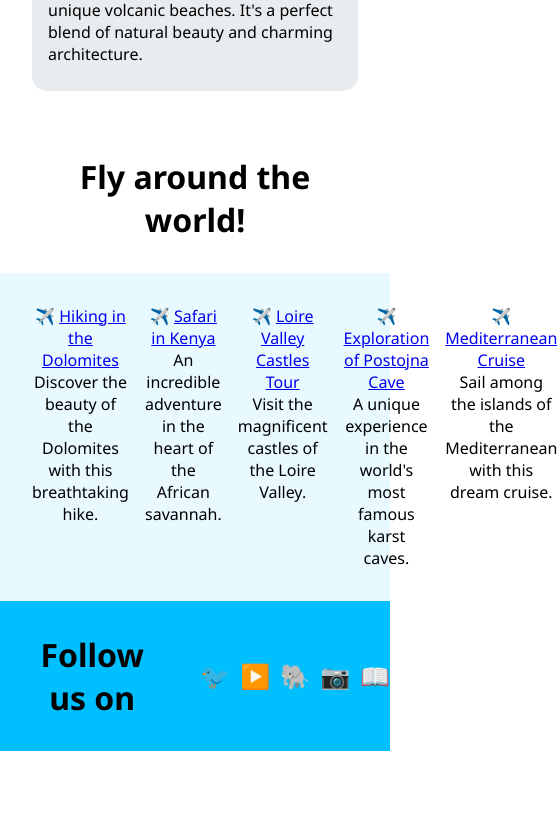
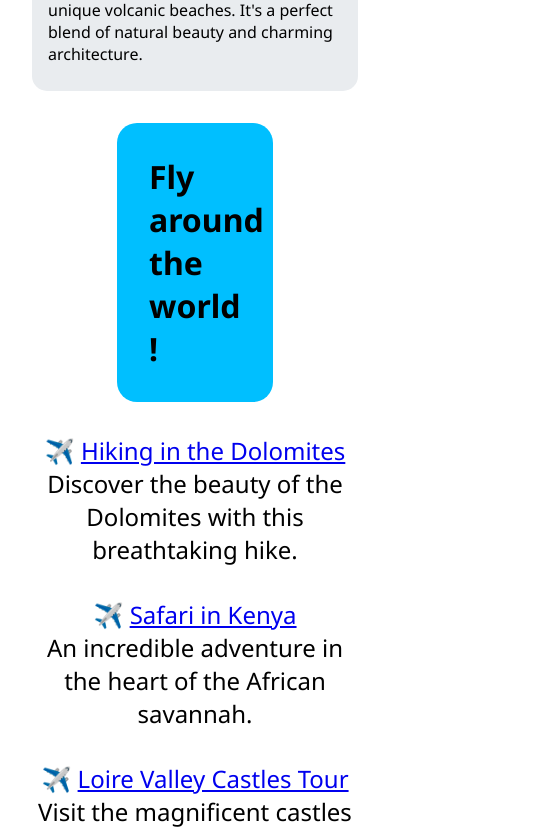
Before and after one commit to SalvatoreMangiacotti/react-travel-journal, a React (Vite) app: page / in a window 390 px wide. Shown: the part 2065-2898 px from the top of the page, 557 px wide, since content can reach past the window. Before the commit the page ends 2816 px from the top, so only its background shows below. Built offline with nearby package versions, Linux system fonts and the light colour scheme.

Commit message:
Section two Complete

```diff
--- a/src/App.css
+++ b/src/App.css
@@ -129,27 +129,28 @@ ul li {
 
 /* Footer */
 
-footer {
+.footer_title {
 
-  text-align: center;
+  background-color: deepskyblue;
 
-}
+  border-radius: 20px;
 
-
-footer h2 {
+  width: 40%;
 
   padding: 2rem;
 
   font-size: 2rem;
+
+  margin: 0 auto;
 
 }
 
 
 .travel_links {
 
-  background-color: rgba(0, 191, 255, 0.089);
+  display: flex;
 
-  display: flex;
+  text-align: center;
 
   gap: 1rem;
 
@@ -160,11 +161,15 @@ footer h2 {
 
 footer nav {
 
-  background-color: deepskyblue;
+  background-color: rgb(20, 20, 20);
+
+  color: white;
 
   display: flex;
 
   gap: 1rem;
+
+  padding: 2rem;
 
   justify-content: center;
 
@@ -209,4 +214,14 @@ footer nav {
 
   }
 
+  .travel_links {
+
+    font-size: 1.5rem;
+
+    flex-direction: column;
+
+    gap: 2rem;
+
+  }
+
 }
--- a/src/components/Footer.jsx
+++ b/src/components/Footer.jsx
@@ -27,7 +27,7 @@ export default function Footer(props) {
 
         <footer>
 
-            <h2>Fly around the world!</h2>
+            <h2 className="footer_title">Fly around the world !</h2>
 
             <ul className="travel_links">
 
```
